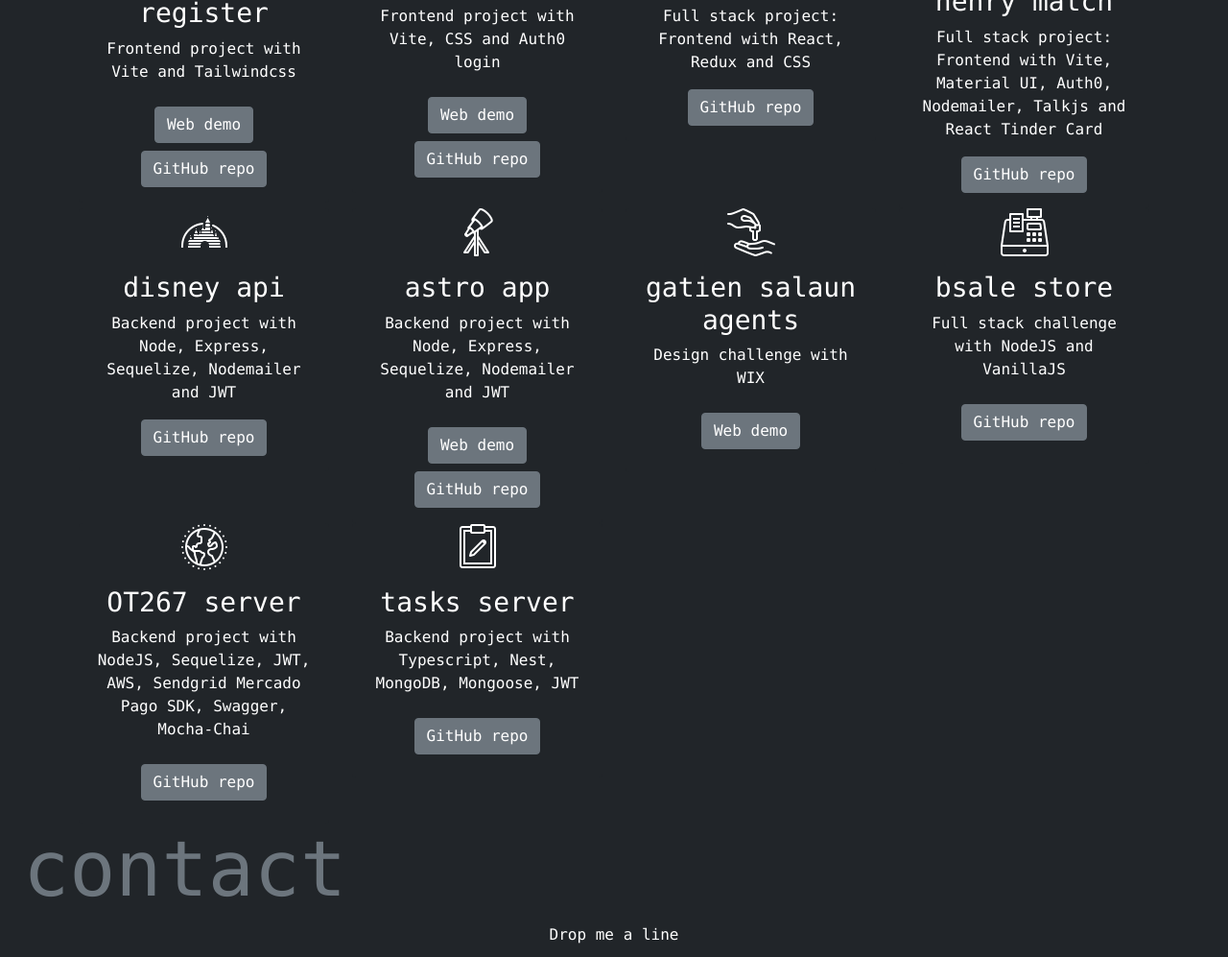
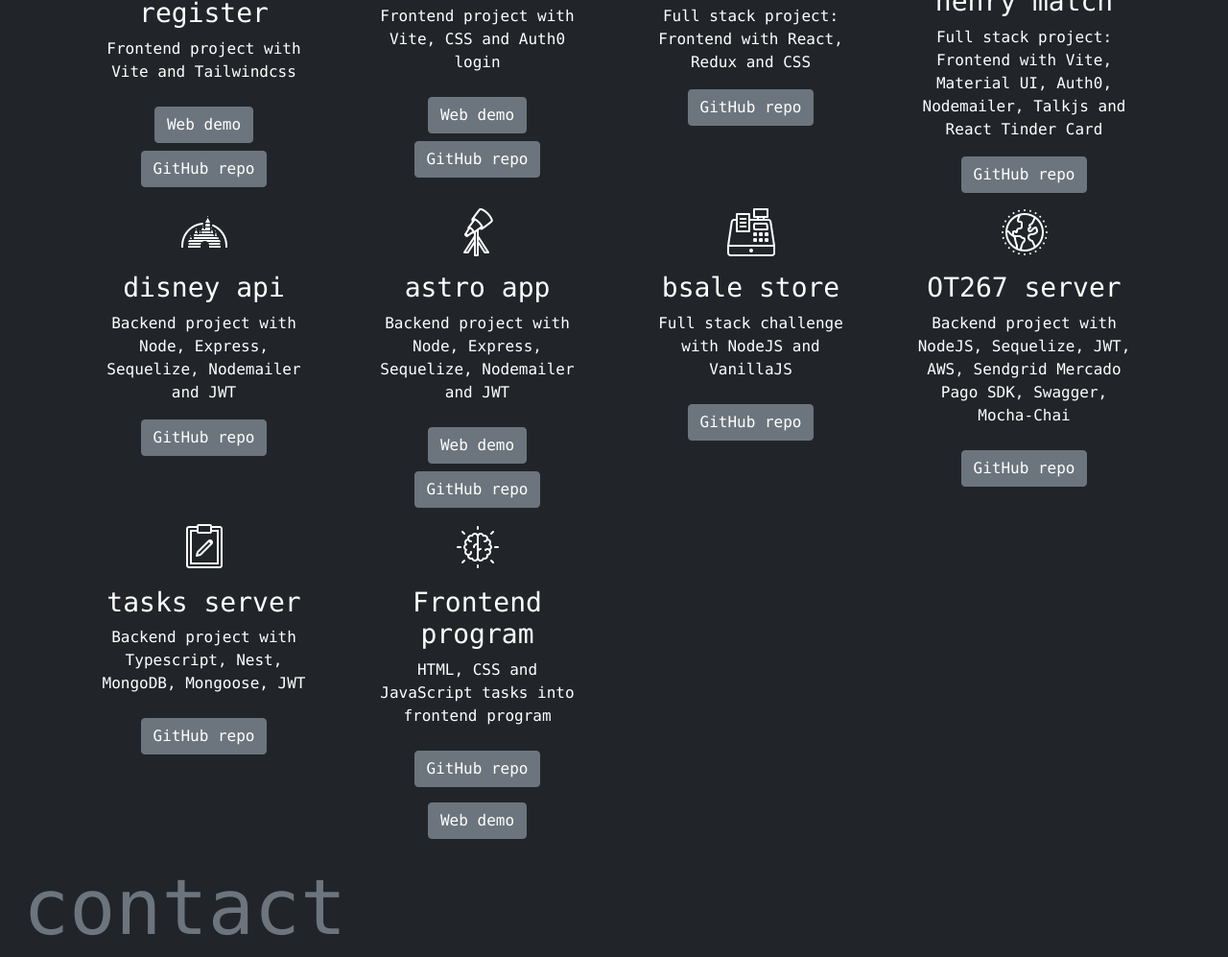
Before and after one commit to zayrarepositor/portfolio-2022, a website: page index.html in a window 1280 px wide. Shown: the part 1807-2804 px from the top of the page at 96% size. Drawn offline with nearby package versions, Linux system fonts and the light colour scheme.

Commit message:
update: brainnest repo and certificate

```diff
--- a/index.html
+++ b/index.html
@@ -1,34 +1,34 @@
 <!DOCTYPE html>
 <html lang="en">
   <head>
-    <meta charset="UTF-8" >
-    <meta name="viewport" content="width=device-width, initial-scale=1.0" >
+    <meta charset="UTF-8" />
+    <meta name="viewport" content="width=device-width, initial-scale=1.0" />
     <!-- title & description -->
     <title>Zayra Velasco - Software developer full MERN stack</title>
     <meta
       name="description"
       content="full stack software developer argentin portfolio - rosario, argentina"
-    >
+    />
     <!-- favicon -->
     <link
       type="image/png"
       sizes="32x32"
       rel="icon"
       href="./assets/img/icons8-usuario-femenino-50.png"
-    >
+    />
     <!-- bootstrap 5 -->
     <link
       href="https://cdn.jsdelivr.net/npm/bootstrap@5.0.2/dist/css/bootstrap.min.css"
       rel="stylesheet"
-    >
+    />
     <!-- bootstrap 5 icons -->
     <link
       rel="stylesheet"
       href="https://cdn.jsdelivr.net/npm/bootstrap-icons@1.9.1/font/bootstrap-icons.css"
-    >
+    />
 
     <!-- css -->
-    <link rel="stylesheet" href="./css/index.css" >
+    <link rel="stylesheet" href="./css/index.css" />
   </head>
   <body class="bg-dark text-white">
     <!-- header -->
@@ -41,7 +41,7 @@
             class="card-img-top"
             style="height: 130px"
             alt="..."
-          >
+          />
           <!-- navbar -->
           <nav class="navbar navbar-expand-lg navbar-dark bg-dark px-4 fs-5">
             <button
@@ -98,7 +98,7 @@
             src="./assets/img/zayraprofile2MB.png"
             alt="zayra"
             style="width: 100px; border-radius: 50%"
-          >
+          />
         </div>
         <div class="col-4">
           <h4>Admin Manager</h4>
@@ -139,7 +139,7 @@
             class="w-100"
             src="https://readme-typing-svg.herokuapp.com?font=courier+new+bold&size=28&duration=3500&pause=200&color=ffff&center=true&width=535&lines=coding;music; health readings;art shocks;yoga"
             alt="Typing SVG"
-          >
+          />
         </div>
       </div>
     </div>
@@ -162,7 +162,7 @@
               class="d-block mx-auto my-3"
               style="width: 50px"
               alt="..."
-            >
+            />
             <div class="text-white text-center">
               <p>Logical thinking</p>
               <p>Effective communication</p>
@@ -178,7 +178,7 @@
               class="d-block mx-auto my-3"
               style="width: 50px"
               alt="..."
-            >
+            />
             <div class="text-white text-center">
               <p>JavaScript</p>
               <p>NodeJS</p>
@@ -194,7 +194,7 @@
               class="d-block mx-auto my-3"
               style="width: 50px"
               alt="..."
-            >
+            />
             <div class="text-white text-center">
               <p>Art lover</p>
               <p>Adventurous traveler</p>
@@ -222,7 +222,6 @@
         </button>
       </div>
     </div>
-
     <!-- links -->
     <h2 class="mx-4 display-1 text-secondary" id="links">links</h2>
     <div class="card-group">
@@ -232,7 +231,7 @@
           class="card-img-top mx-auto"
           style="width: 50px"
           alt="..."
-        >
+        />
         <div class="card-body text-center">
           <h5 class="card-title">Resume</h5>
           <a
@@ -257,7 +256,7 @@
           class="card-img-top mx-auto"
           style="width: 50px"
           alt="..."
-        >
+        />
         <div class="card-body text-center">
           <h5 class="card-title">GitHub</h5>
           <a
@@ -275,7 +274,7 @@
           class="card-img-top mx-auto"
           style="width: 50px"
           alt="..."
-        >
+        />
         <div class="card-body text-center">
           <h5 class="card-title">Henry certification</h5>
           <a
@@ -287,6 +286,24 @@
           </a>
         </div>
       </div>
+      <div class="card text-white bg-dark mb-3 border-0">
+        <img
+          src="./assets/cert/brainnest.png"
+          class="card-img-top mx-auto"
+          style="width: 50px"
+          alt="..."
+        />
+        <div class="card-body text-center">
+          <h5 class="card-title">Brainnest certification</h5>
+          <a
+            class="link-secondary"
+            href="./assets/cert/brainnest.pdf"
+            download="Zayra Velasco-Brainnest cert.pdf"
+          >
+            <p class="card-text">Frontend Developer</p>
+          </a>
+        </div>
+      </div>
     </div>
     <div class="card-group">
       <div class="card text-white bg-dark mb-3 border-0">
@@ -295,7 +312,7 @@
           class="card-img-top mx-auto"
           style="width: 50px"
           alt="..."
-        >
+        />
         <div class="card-body text-center">
           <h5 class="card-title">Alkemy certification</h5>
           <a
@@ -313,7 +330,7 @@
           class="card-img-top mx-auto"
           style="width: 50px"
           alt="..."
-        >
+        />
         <div class="card-body text-center">
           <h5 class="card-title">Google certification</h5>
           <a
@@ -331,7 +348,7 @@
           class="card-img-top mx-auto"
           style="width: 50px"
           alt="..."
-        >
+        />
         <div class="card-body text-center">
           <h5 class="card-title">Google certification</h5>
           <a
@@ -349,7 +366,7 @@
           class="card-img-top mx-auto"
           style="width: 50px"
           alt="..."
-        >
+        />
         <div class="card-body text-center">
           <h5 class="card-title">EF Set certification</h5>
           <a
@@ -376,7 +393,7 @@
                 alt="register"
                 class="card-img-top mx-auto"
                 style="max-width: 50px"
-              >
+              />
               <div class="card-body">
                 <h3 class="card-title">patients register</h3>
                 <p class="card-text">
@@ -407,7 +424,7 @@
                 alt="budget"
                 class="card-img-top mx-auto"
                 style="max-width: 50px"
-              >
+              />
               <div class="card-body">
                 <h3 class="card-title">budget app</h3>
                 <p class="card-text">
@@ -438,19 +455,13 @@
                 alt="pokemons"
                 class="card-img-top mx-auto"
                 style="max-width: 50px"
-              >
+              />
               <div class="card-body">
                 <h3 class="card-title">pokemons app</h3>
                 <p class="card-text">
                   Full stack project: Frontend with React, Redux and CSS
                 </p>
-              <!--  <a
-                  class="btn btn-secondary m-2"
-                  href="https://pokemons-app-2022.vercel.app/"
-                  target="_blank"
-                >
-                  Web demo</a
-                > --><a
+                <a
                   class="btn btn-secondary"
                   href="https://github.com/zayrarepositor/pokemons-app-2022"
                   target="_blank"
@@ -469,20 +480,14 @@
                 alt="henrymatch"
                 class="card-img-top mx-auto"
                 style="max-width: 50px"
-              >
+              />
               <div class="card-body">
                 <h3 class="card-title">henry match</h3>
                 <p class="card-text">
                   Full stack project: Frontend with Vite, Material UI, Auth0,
                   Nodemailer, Talkjs and React Tinder Card
                 </p>
-                <!-- <a
-                  class="btn btn-secondary m-2"
-                  href="https://henry-front.vercel.app/"
-                  target="_blank"
-                >
-                  Web demo</a
-                > --><a
+                <a
                   class="btn btn-secondary"
                   href="https://github.com/zayrarepositor/HenryMatchPF"
                   target="_blank"
@@ -501,20 +506,14 @@
                 alt="disney"
                 class="card-img-top mx-auto"
                 style="max-width: 50px"
-              >
+              />
               <div class="card-body">
                 <h3 class="card-title">disney api</h3>
                 <p class="card-text">
                   Backend project with Node, Express, Sequelize, Nodemailer and
                   JWT
                 </p>
-                <!-- <a
-                  class="btn btn-secondary m-2"
-                  href="https://disney-2022.herokuapp.com/"
-                  target="_blank"
-                >
-                  Web demo</a
-                > --><a
+                <a
                   class="btn btn-secondary"
                   href="https://github.com/zayrarepositor/disney-api"
                   target="_blank"
@@ -533,7 +532,7 @@
                 alt="astro"
                 class="card-img-top mx-auto"
                 style="max-width: 50px"
-              >
+              />
               <div class="card-body">
                 <h3 class="card-title">astro app</h3>
                 <p class="card-text">
@@ -545,37 +544,15 @@
                   href="https://astro-api-2022.vercel.app/"
                   target="_blank"
                 >
-                  Web demo</a
-                ><a
+                  Web demo
+                </a>
+                <a
                   class="btn btn-secondary"
                   href="https://github.com/zayrarepositor/astro-api-2022"
                   target="_blank"
                 >
                   GitHub repo
                 </a>
-              </div>
-            </div>
-          </div>
-          <!-- GATIEN SALAUN AGENTS -->
-          <div class="col-6 col-md-3">
-            <div class="card text-white bg-dark text-center border-0">
-              <img
-                id="gatien-salaun"
-                src="./assets/projects/icons8-intercambio-de-claves-50.png"
-                alt="gatien-salaun"
-                class="card-img-top mx-auto"
-                style="max-width: 50px"
-              >
-              <div class="card-body">
-                <h3 class="card-title">gatien salaun agents</h3>
-                <p class="card-text">Design challenge with WIX</p>
-                <a
-                  class="btn btn-secondary m-2"
-                  href="https://gatienmiami.wixsite.com/gatien-salaun"
-                  target="_blank"
-                >
-                  Web demo</a
-                >
               </div>
             </div>
           </div>
@@ -588,26 +565,12 @@
                 alt="bsale"
                 class="card-img-top mx-auto"
                 style="max-width: 50px"
-              >
+              />
               <div class="card-body">
                 <h3 class="card-title">bsale store</h3>
                 <p class="card-text">
                   Full stack challenge with NodeJS and VanillaJS
                 </p>
-               <!--  <a
-                  class="btn btn-secondary m-2"
-                  href="https://storebsale.netlify.app/"
-                  target="_blank"
-                >
-                  Web demo</a
-                >
-                <a
-                  class="btn btn-secondary m-2"
-                  href="https://bsale-server.up.railway.app/"
-                  target="_blank"
-                >
-                  Backend server</a
-                > -->
                 <a
                   class="btn btn-secondary m-2"
                   href="https://github.com/zayrarepositor/bsale-front"
@@ -627,7 +590,7 @@
                 alt="OT267"
                 class="card-img-top mx-auto"
                 style="max-width: 50px"
-              >
+              />
               <div class="card-body">
                 <h3 class="card-title">OT267 server</h3>
                 <p class="card-text">
@@ -653,7 +616,7 @@
                 alt="nest-mongo"
                 class="card-img-top mx-auto"
                 style="max-width: 50px"
-              >
+              />
               <div class="card-body">
                 <h3 class="card-title">tasks server</h3>
                 <p class="card-text">
@@ -669,10 +632,41 @@
               </div>
             </div>
           </div>
+          <!-- brainnest frontend program -->
+          <div class="col-6 col-md-3">
+            <div class="card text-white bg-dark text-center border-0">
+              <img
+                id="brainnest"
+                src="./assets/projects/icons8-creatividad-50.png"
+                alt="brainnest"
+                class="card-img-top mx-auto"
+                style="max-width: 50px"
+              />
+              <div class="card-body">
+                <h3 class="card-title">Frontend program</h3>
+                <p class="card-text">
+                  HTML, CSS and JavaScript tasks into frontend program
+                </p>
+                <a
+                  class="btn btn-secondary m-2"
+                  href="https://github.com/zayrarepositor/brainnest-frontend-program"
+                  target="_blank"
+                >
+                  GitHub repo
+                </a>
+                <a
+                  class="btn btn-secondary m-2"
+                  href="https://zayrarepositor.github.io/brainnest-frontend-program/"
+                  target="_blank"
+                >
+                  Web demo
+                </a>
+              </div>
+            </div>
+          </div>
         </div>
       </div>
     </div>
-
     <!-- contact -->
     <h2 id="contact" class="mx-4 display-1 text-secondary">contact</h2>
     <div class="text-center">
@@ -904,7 +898,7 @@
             style="width: 40px"
             src="./assets/links/icons8-linkedin-50.png"
             alt="linkedIn"
-          >
+          />
         </a>
 
         <a
@@ -916,7 +910,7 @@
             style="width: 40px"
             src="./assets/links/icons8-github-50.png"
             alt="gitHub"
-          >
+          />
         </a>
 
         <a
@@ -928,7 +922,7 @@
             style="width: 40px"
             src="./assets/links/icons8-añadir-sobre-abierto-50.png"
             alt="email"
-          >
+          />
         </a>
       </nav>
 
@@ -954,7 +948,7 @@
         <img
           src="https://readme-typing-svg.herokuapp.com?font=courier+new+bold&size=30&duration=3500&pause=200&color=fff&center=true&width=360&lines=Dream+as+if;you'll+live+forever;Live+as+if;you'll+die+today"
           alt="Typing SVG"
-        >
+        />
       </div>
     </footer>
 
```
Also changed, not shown: assets/cert/brainnest.png (added), assets/projects/icons8-creatividad-50.png (added), 1 other file.
